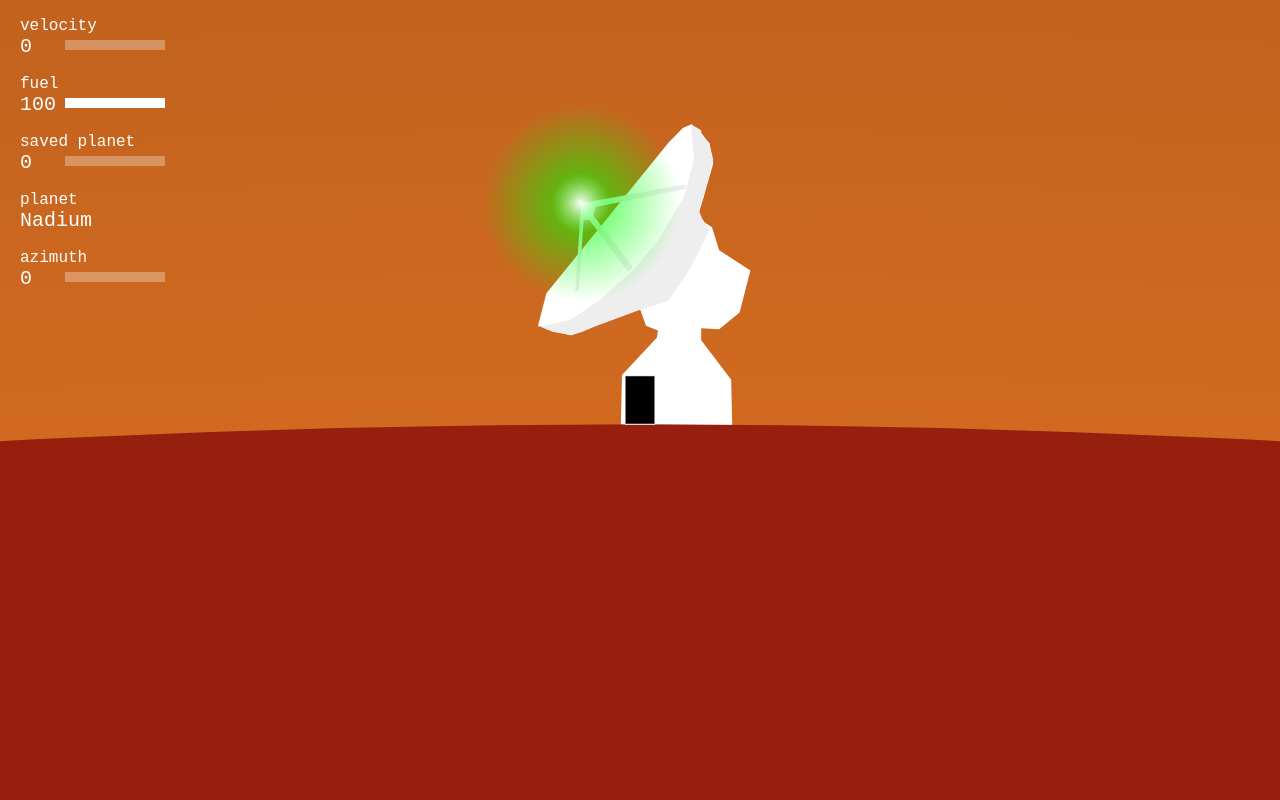
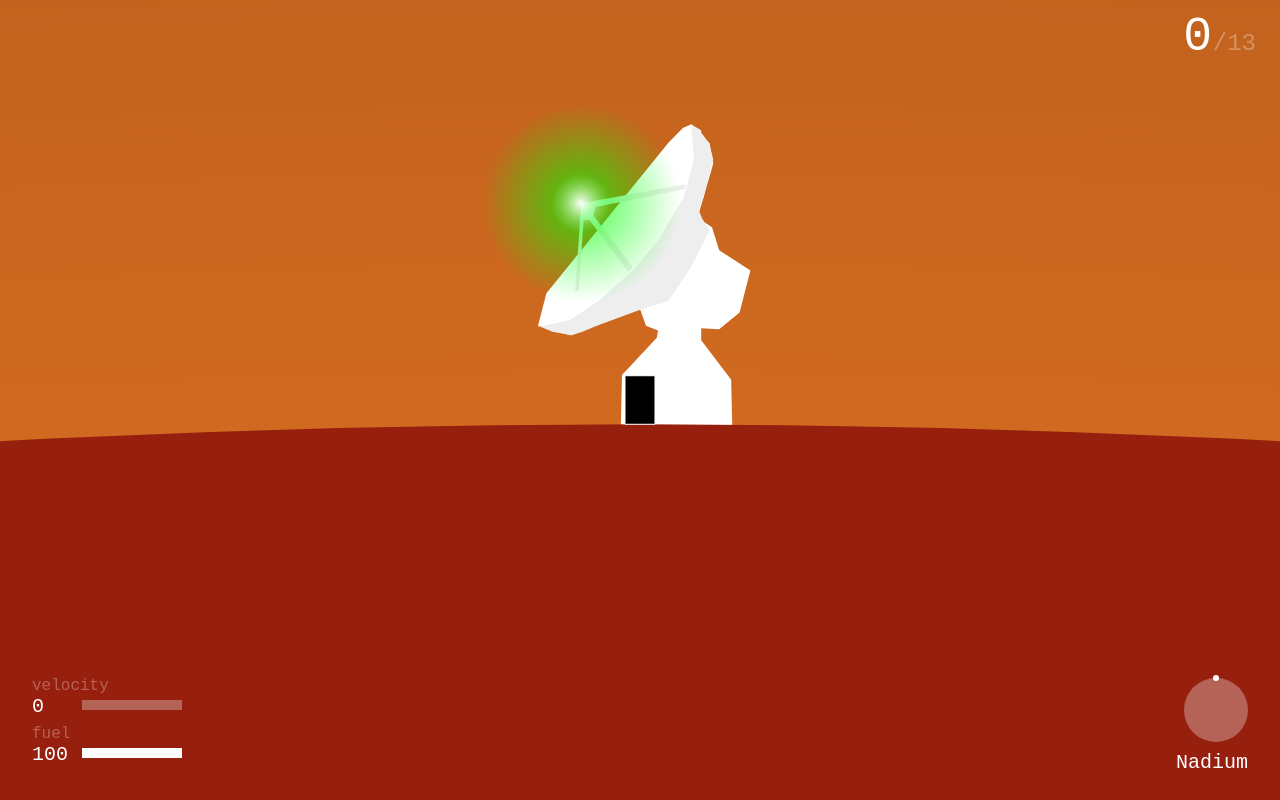
Before and after one commit to chiaogu/planetfall, a website with bundled scripts: page src/index.html in a window 1280 px wide. Built offline with nearby package versions, Linux system fonts and the light colour scheme.

Commit message:
Refine HUD

```diff
--- a/src/drawDashboard.js
+++ b/src/drawDashboard.js
@@ -1,41 +1,70 @@
 import { camera, objectives, planets } from './models';
-import { getAngle, isAccelerating } from './utils';
+import { getAngle, isAccelerating, getTheta, getDistanceToPlanetSurface } from './utils';
 
 export default context => {
   const attrs = [
     ['velocity', (Math.hypot(camera.vx, camera.vy) * 10).toFixed(), 200],
-    ['fuel', Math.round(camera.fuel), 100],
-    [
-      'saved planet',
-      Object.keys(objectives.savedPlanets).filter(planet => objectives.savedPlanets[planet]).length,
-      planets.length
-    ]
+    ['fuel', Math.round(camera.fuel), 100]
   ];
 
-  if (camera.planet) {
-    const azimuth = Math.round(getAngle(camera.planet, camera));
-    attrs.push(['planet', camera.planet.name]);
-    attrs.push(['azimuth', azimuth, 360]);
-  }
-
   const delta = 3;
-  const [x, y] = !isAccelerating() ? [0, 0] : [Math.random() * delta - delta / 2, Math.random() * delta - delta / 2];
+  let shake = !isAccelerating() ? [0, 0] : [Math.random() * delta - delta / 2, Math.random() * delta - delta / 2];
+  let x = shake[0] + 32;
+  let y = shake[1] + window.innerHeight - 140;
 
   attrs.forEach(([name, value, denominator], index) => {
-    const margin = 58;
-    context.fillStyle = '#fff';
+    const margin = 48;
 
     context.font = '16px Courier New';
-    context.fillText(name, 20 + x, 30 + y + margin * index);
+    context.fillStyle = 'rgba(255,255,255,0.3)';
+    context.fillText(name, x, 30 + y);
     context.font = '20px Courier New';
-    context.fillText(value, 20 + x, 52 + y + margin * index);
+    context.fillStyle = '#fff';
+    context.fillText(value, x, 52 + y);
 
     if (denominator) {
       const ratio = Math.min(1, value / denominator);
       context.fillStyle = '#fff';
-      context.fillRect(65 + x, 40 + y + margin * index, 100 * ratio, 10);
+      context.fillRect(50 + x, 40 + y, 100 * ratio, 10);
       context.fillStyle = 'rgba(255,255,255,0.3)';
-      context.fillRect(65 + y, 40 + y + margin * index, 100, 10);
+      context.fillRect(50 + x, 40 + y, 100, 10);
     }
+
+    y += margin;
   });
+
+  context.textAlign = 'right';
+  context.font = '24px Courier New';
+  context.fillStyle = 'rgba(255,255,255,0.3)';
+  context.fillText(`/13`, shake[0] + window.innerWidth - 24, shake[1] + 50);
+  context.font = '48px Courier New';
+  context.fillStyle = '#fff';
+  context.fillText(
+    Object.keys(objectives.savedPlanets).filter(planet => objectives.savedPlanets[planet]).length,
+    shake[0] + window.innerWidth - 68,
+    shake[1] + 50
+  );
+
+  if (camera.planet) {
+    const x = shake[0] + window.innerWidth - 32;
+    const y = shake[1] + window.innerHeight - 90;
+    const r = 32;
+    const theta = getTheta(getAngle(camera.planet, camera) - 90);
+
+    context.fillStyle = 'rgba(255,255,255,0.3)';
+    context.beginPath();
+    context.arc(x - r, y, r, 0, 2 * Math.PI);
+    context.fill();
+
+    const pointR = 32 + getDistanceToPlanetSurface(camera.planet) / camera.planet.radius * 32;
+    context.fillStyle = '#fff';
+    context.beginPath();
+    context.arc(x - r + pointR * Math.cos(theta), y + pointR * Math.sin(theta), 3, 0, 2 * Math.PI);
+    context.fill();
+
+    context.font = '20px Courier New';
+    context.fillStyle = '#fff';
+    context.textAlign = 'right';
+    context.fillText(camera.planet.name, x, shake[1] + window.innerHeight - 32);
+  }
 };
--- a/src/drawRadar.js
+++ b/src/drawRadar.js
@@ -20,7 +20,6 @@ export default context => {
   } else {
     isPressed = false;
   }
-
   for (let i = radarWaves.length - 1; i >= 0; i--) {
     const wave = radarWaves[i];
 
@@ -29,7 +28,8 @@ export default context => {
     drawWave(context, wave);
 
     if (!wave.send) {
-      if(wave.r /2 >= Math.hypot(camera.x - wave.x, camera.y - wave.y)){
+      const waveDelta = wave.r - Math.hypot(camera.x - wave.x, camera.y - wave.y);
+      if(transform(waveDelta) >= Math.hypot(window.innerWidth, window.innerHeight)){
         radarWaves.splice(i, 1);
       }
       continue
@@ -57,7 +57,7 @@ export default context => {
       }
     };
 
-    if(wave.echo && wave.r >= Math.hypot(window.innerWidth, window.innerHeight) * 5) {
+    if(wave.echo && transform(wave.r) > Math.hypot(window.innerWidth, window.innerHeight)) {
       radarWaves.splice(i, 1);
     }
   }
--- a/src/index.html
+++ b/src/index.html
@@ -1,3 +1,8 @@
+<head>
+  <meta name="viewport" content="width=device-width, initial-scale=1">
+  <meta name="viewport" content="width=device-width, initial-scale=1, minimum-scale=1, maximum-scale=1">
+</head>
+
 <body style="margin:0;background:#000">
   <canvas></canvas>
   <script src="b.js"></script>
--- a/src/models.js
+++ b/src/models.js
@@ -33,8 +33,8 @@ export const planets = [
     radius: 100,
     gravity: 0.05,
     color: {
-      land: '#fff',
-      atmosphere: '#00f'
+      land: '#555',
+      atmosphere: 'rgba(255,255,255,0.5)'
     },
     objects: [[200, OBJECT_SATELLITE_STATION, false]]
   },
@@ -45,7 +45,7 @@ export const planets = [
     radius: 2000,
     gravity: 0.02,
     color: {
-      land: '#fff',
+      land: '#555',
       atmosphere: '#ff0'
     },
     objects: [[180, OBJECT_SATELLITE_STATION, false]]
```
